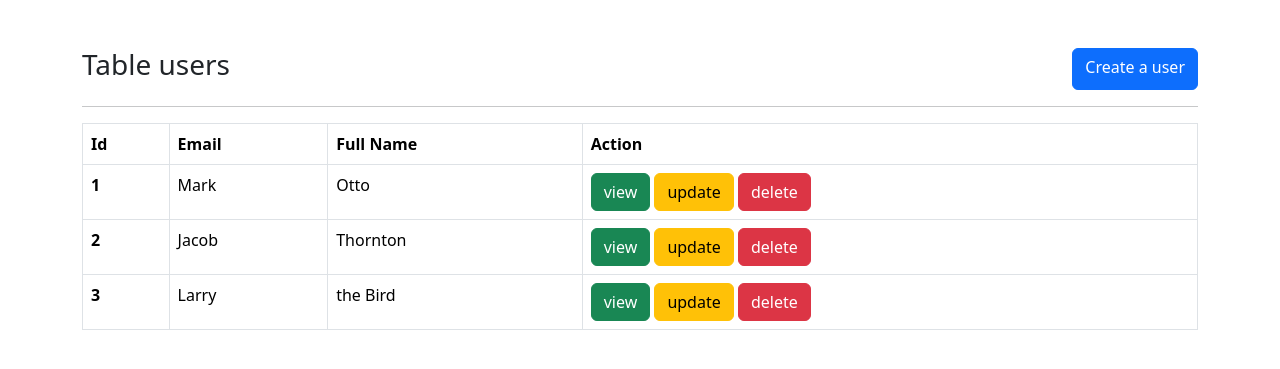
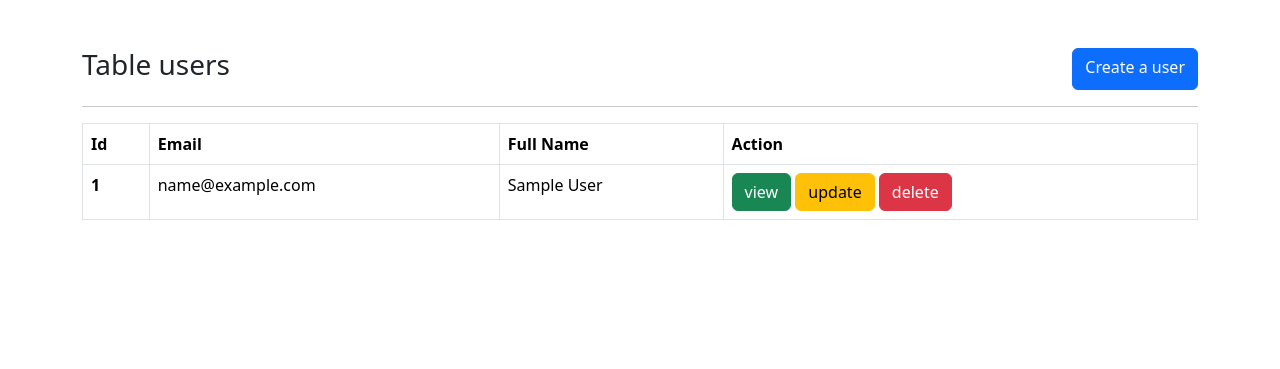
Before and after one commit to nghiem-jr/laptopshop-f2, a Java web app: page /admin/user in a window 1280 px wide. Shown: the top 369 px of the page. Run offline with Spring Boot 4, a stand-in JSP engine, Linux system fonts and the light colour scheme; tables that the repository leaves empty hold one stand-in row (values such as "Sample post").

Commit message:
view engine thong tin user vao danh sach hien thi

```diff
--- a/src/main/java/vn/hoidanit/laptopshop/controller/UserController.java
+++ b/src/main/java/vn/hoidanit/laptopshop/controller/UserController.java
@@ -30,21 +30,23 @@ public class UserController {
         return "hello";
     }
 
+    @RequestMapping("/admin/user")
+    public String getUserPage(Model model) {
+        List<User> users = this.userService.getAllUsers();
+        System.out.println(">>>check user: " + users);
+        model.addAttribute("users1", users);
+        return "admin/user/table-user";
+    }
+
     @RequestMapping("/admin/user/create") // GET
-    public String getUserPage(Model model) {
+    public String getCreateUserPage(Model model) {
         model.addAttribute("newUser", new User());
         return "admin/user/create";
     }
 
-    @RequestMapping("/admin/user")
-    public String display(Model model) {
-        return "admin/user/table-user";
-    }
-
     @RequestMapping(value = "/admin/user/create", method = RequestMethod.POST)
     public String createUserPage(Model model, @ModelAttribute("newUser") User hoidanit) {
-        System.out.println("run here" + hoidanit);
         this.userService.handleSaveUser(hoidanit);
-        return "hello";
+        return "redirect:/admin/user";
     }
 }
--- a/src/main/java/vn/hoidanit/laptopshop/repository/UserRepository.java
+++ b/src/main/java/vn/hoidanit/laptopshop/repository/UserRepository.java
@@ -13,4 +13,6 @@ public interface UserRepository extends JpaRepository<User, Long> {
     User save(User hoidanit);
 
     List<User> findByEmail(String email);
+
+    List<User> findAll();
 }
--- a/src/main/webapp/WEB-INF/view/admin/user/table-user.jsp
+++ b/src/main/webapp/WEB-INF/view/admin/user/table-user.jsp
@@ -38,36 +38,18 @@
                                         </tr>
                                     </thead>
                                     <tbody>
+                                        <c:forEach var="user" items="${users1}">
                                             <tr>
-                                            <th scope="row">1</th>
-                                            <td>Mark</td>
-                                            <td>Otto</td>
+                                                <th scope="row">${user.id}</th>
+                                                <td>${user.email}</td>
+                                                <td>${user.fullName}</td>
                                                 <td>
                                                     <button class="btn btn-success">view</button>
                                                     <button class="btn btn-warning">update</button>
                                                     <button class="btn btn-danger">delete</button>
                                                 </td>
                                             </tr>
-                                        <tr>
-                                            <th scope="row">2</th>
-                                            <td>Jacob</td>
-                                            <td>Thornton</td>
-                                            <td>
-                                                <button class="btn btn-success">view</button>
-                                                <button class="btn btn-warning">update</button>
-                                                <button class="btn btn-danger">delete</button>
-                                            </td>
-                                        </tr>
-                                        <tr>
-                                            <th scope="row">3</th>
-                                            <td>Larry</td>
-                                            <td>the Bird</td>
-                                            <td>
-                                                <button class="btn btn-success">view</button>
-                                                <button class="btn btn-warning">update</button>
-                                                <button class="btn btn-danger">delete</button>
-                                            </td>
-                                        </tr>
+                                        </c:forEach>
                                     </tbody>
                                 </table>
                             </div>
```
Lines whose indentation alone changed are shown as unchanged.
